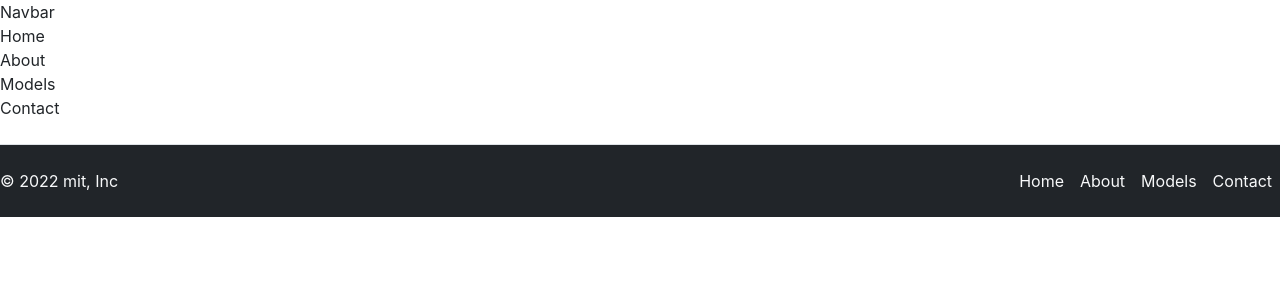
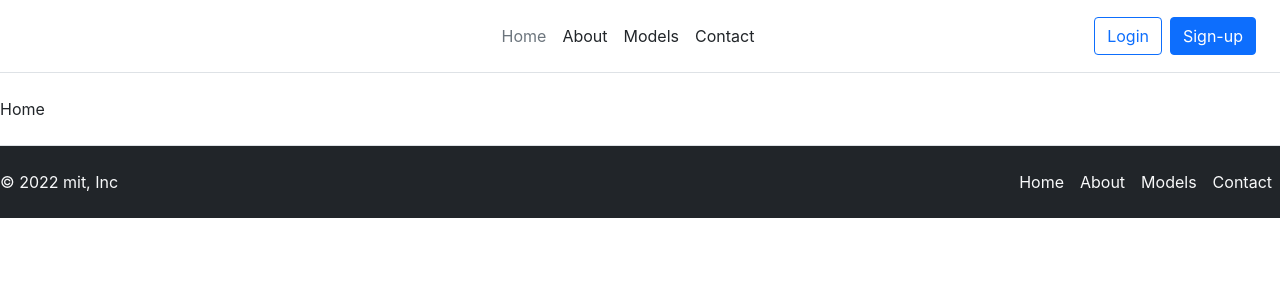
Before and after one commit to abhipatil46/Digital-Book, a React (Create React App) app in the folder digital_book/: page / in a window 1280 px wide. Shown: the top 300 px of the page. Built offline with nearby package versions, Linux system fonts and the light colour scheme.

Commit message:
Created navbar and React routing

```diff
--- a/digital_book/src/App.js
+++ b/digital_book/src/App.js
@@ -6,15 +6,18 @@
 import Models from './components/Models';
 import Contact from './components/Contact';
 import Footer from './components/Footer'
+import {Route, Routes} from 'react-router-dom'
 
 function App() {
   return (
     <>
       <Navbar></Navbar>
-      <Home></Home>
-      <About></About>
-      <Models></Models>
-      <Contact></Contact>
+      <Routes>
+        <Route path='/' element={<Home></Home>}></Route>
+        <Route path='/about' element={<About></About>}></Route>
+        <Route path='/models' element={<Models></Models>}></Route>
+        <Route path='/contact' element={ <Contact></Contact>}></Route>
+      </Routes>
       <Footer></Footer>
     </>
   );
--- a/digital_book/src/components/Navbar.jsx
+++ b/digital_book/src/components/Navbar.jsx
@@ -1,8 +1,26 @@
 import React from 'react'
+import { Link } from 'react-router-dom'
 
 const Navbar = () => {
   return (
-    <div>Navbar</div>
+    <div>
+      <header className="d-flex flex-wrap align-items-center justify-content-center justify-content-md-between py-3 mb-4 border-bottom">
+        <a href="/" className="d-flex align-items-center col-md-3 mb-2 mb-md-0 text-dark text-decoration-none">
+        </a>
+
+        <ul className="nav col-12 col-md-auto mb-2 justify-content-center mb-md-0">
+          <li><Link to="/" className="nav-link px-2 link-secondary">Home</Link></li>
+          <li><Link to="/about" className="nav-link px-2 link-dark">About</Link></li>
+          <li><Link to="/models" className="nav-link px-2 link-dark">Models</Link></li>
+          <li><Link to="/contact" className="nav-link px-2 link-dark">Contact</Link></li>
+        </ul>
+
+        <div className="col-md-3 me-4 text-end">
+          <button type="button" className="btn btn-outline-primary me-2">Login</button>
+          <button type="button" className="btn btn-primary">Sign-up</button>
+        </div>
+      </header>
+    </div>
   )
 }
 
--- a/digital_book/src/index.js
+++ b/digital_book/src/index.js
@@ -3,11 +3,14 @@
 import './index.css';
 import App from './App';
 import reportWebVitals from './reportWebVitals';
+import {BrowserRouter} from 'react-router-dom'
 
 const root = ReactDOM.createRoot(document.getElementById('root'));
 root.render(
   <React.StrictMode>
+  <BrowserRouter>
     <App />
+  </BrowserRouter>
   </React.StrictMode>
 );
 
```
